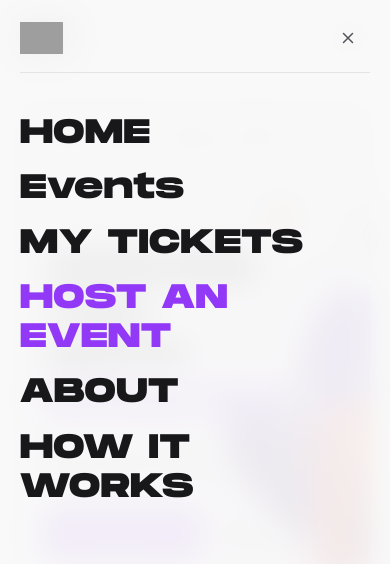
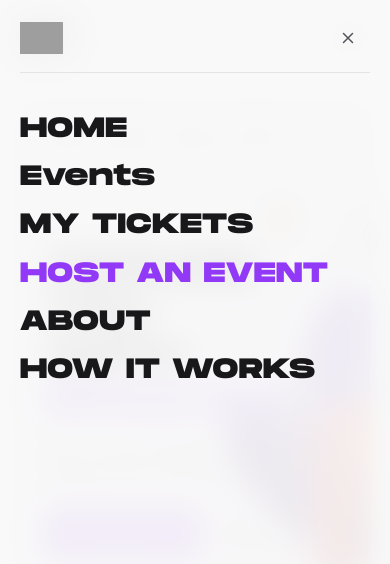
Before and after one commit to Emmanuelbagbi/Bitbandy.com, a React (Vite) app: page / in a window 390 px wide. Both pictures are taken after a click on the button 348 px from the left and 38 px from the top of the page. Shown: the top 564 px of the page. Built offline with nearby package versions, Linux system fonts and the light colour scheme; grey boxes are pictures that could not be loaded.

Commit message:
initial commit

```diff
--- a/src/components/MobileMenu.jsx
+++ b/src/components/MobileMenu.jsx
@@ -62,7 +62,7 @@ const MobileMenu = ({ isOpen, onClose }) => {
         <nav className="flex-1 px-5 pt-8 flex flex-col">
           <Link
             to="/"
-            className="font-heading text-[34px] leading-[1.15] tracking-wide text-left py-2 text-zinc-900"
+            className="font-heading text-[28px] leading-[1.15] tracking-wide text-left py-2 text-zinc-900"
             style={{ animation: '0.4s ease-out 0ms 1 normal both running nav-item-in' }}
             onClick={onClose}
           >
@@ -70,7 +70,7 @@ const MobileMenu = ({ isOpen, onClose }) => {
           </Link>
           <Link
             to="/Events"
-            className="font-heading text-[34px] leading-[1.15] tracking-wide text-left py-2 text-zinc-900"
+            className="font-heading text-[28px] leading-[1.15] tracking-wide text-left py-2 text-zinc-900"
             style={{ animation: '0.4s ease-out 60ms 1 normal both running nav-item-in' }}
             onClick={onClose}
           >
@@ -78,7 +78,7 @@ const MobileMenu = ({ isOpen, onClose }) => {
           </Link>
           <Link
             to="/tickets"
-            className="font-heading text-[34px] leading-[1.15] tracking-wide text-left py-2 text-zinc-900"
+            className="font-heading text-[28px] leading-[1.15] tracking-wide text-left py-2 text-zinc-900"
             style={{ animation: '0.4s ease-out 120ms 1 normal both running nav-item-in' }}
             onClick={onClose}
           >
@@ -86,7 +86,7 @@ const MobileMenu = ({ isOpen, onClose }) => {
           </Link>
           <Link
             to="/for-organizers"
-            className="font-heading text-[34px] leading-[1.15] tracking-wide text-left py-2"
+            className="font-heading text-[28px] leading-[1.15] tracking-wide text-left py-2 whitespace-nowrap"
             style={{
               color: '#9139f6',
               animation: '0.4s ease-out 180ms 1 normal both running nav-item-in'
@@ -97,7 +97,7 @@ const MobileMenu = ({ isOpen, onClose }) => {
           </Link>
           <Link
             to="/about"
-            className="font-heading text-[34px] leading-[1.15] tracking-wide text-left py-2 text-zinc-900"
+            className="font-heading text-[28px] leading-[1.15] tracking-wide text-left py-2 text-zinc-900"
             style={{ animation: '0.4s ease-out 240ms 1 normal both running nav-item-in' }}
             onClick={onClose}
           >
@@ -105,7 +105,7 @@ const MobileMenu = ({ isOpen, onClose }) => {
           </Link>
           <Link
             to="/how-it-works"
-            className="font-heading text-[34px] leading-[1.15] tracking-wide text-left py-2 text-zinc-900"
+            className="font-heading text-[28px] leading-[1.15] tracking-wide text-left py-2 text-zinc-900"
             style={{ animation: '0.4s ease-out 300ms 1 normal both running nav-item-in' }}
             onClick={onClose}
           >
```
